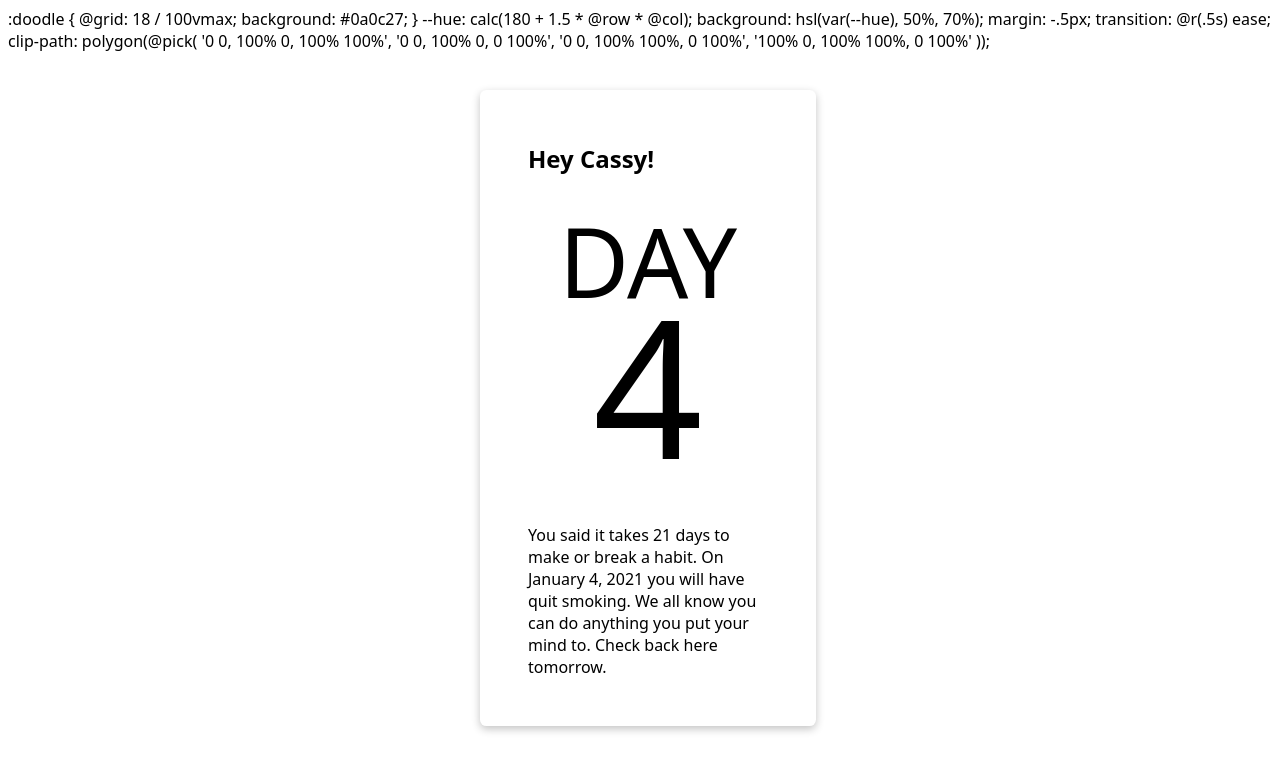
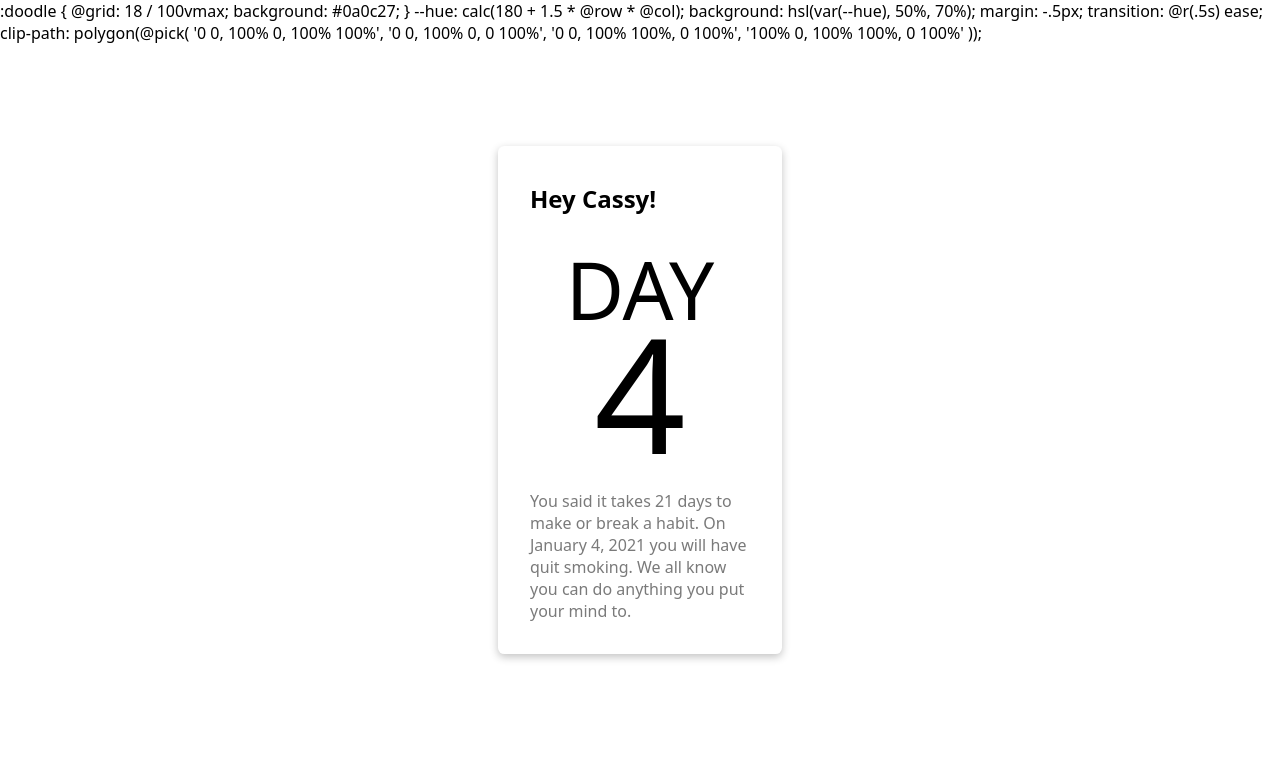
Before and after one commit to sanderjson/sanderjson-project-2021-days, a Svelte app: page / in a window 1280 px wide. Shown: the top 770 px of the page. Built offline with nearby package versions, Linux system fonts and the light colour scheme.

Commit message:
minor css fix

```diff
--- a/public/global.css
+++ b/public/global.css
@@ -1,5 +1,7 @@
 html,
 body {
+	margin: 0;
+	padding: 0;
 	position: relative;
 	width: 100%;
 	height: 100%;
--- a/src/Message.svelte
+++ b/src/Message.svelte
@@ -17,16 +17,16 @@
   .bg {
     display: flex;
     background: white;
-    width: 240px;
+    width: 220px;
     justify-content: center;
     align-items: center;
-    padding: 2rem 3rem;
+    padding: 1rem 2rem;
     border-radius: 0.4em;
     box-shadow: rgba(0, 0, 0, 0.24) 0px 3px 8px;
   }
 
   .current-day {
-    font-size: 6rem;
+    font-size: 5rem;
     margin: 0;
     padding: 0;
     text-align: center;
@@ -34,7 +34,7 @@
     width: 100%;
   }
   .current-num {
-    font-size: 12rem;
+    font-size: 10rem;
     margin: 0;
     padding: 0;
     line-height: 0.618;
@@ -44,7 +44,8 @@
   }
 
   .message-body {
-    padding-block-start: 4rem;
+    padding-block-start: 2rem;
+    color: #7A7A7A;
   }
 </style>
 
@@ -57,7 +58,7 @@
       <p class="message-body">
         You said it takes 21 days to make or break a habit. On January 4, 2021
         you will have quit smoking. We all know you can do anything you put your
-        mind to. Check back here tomorrow.
+        mind to.
       </p>
     </section>
   </div>
```
